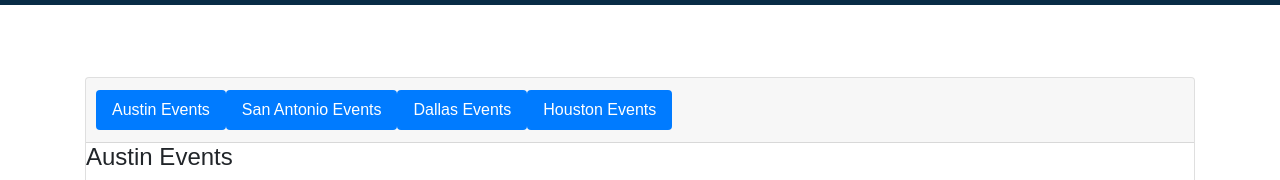
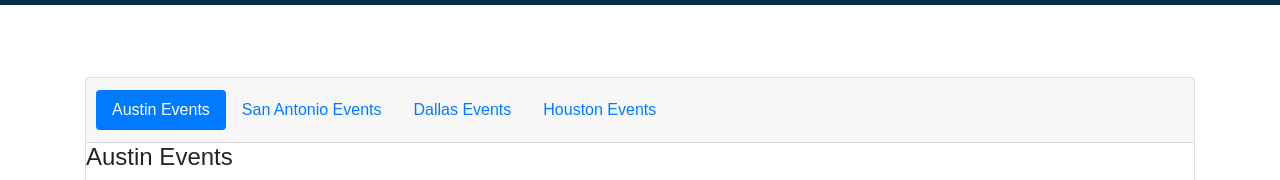
Before and after one commit to AustinCodingAcademy/calendar, a plain HTML site: page index.html in a window 1280 px wide. Shown: the part 51-231 px from the top of the page. Drawn offline with nearby package versions, Linux system fonts and the light colour scheme.

Commit message:
first is active

```diff
--- a/index.html
+++ b/index.html
@@ -64,7 +64,7 @@
         $('.nav-pills').append(
           `
           <li class="nav-item">
-            <a class="nav-link active" href="#calendar-${idx}" data-toggle="tab">${calendar.name}</a>
+            <a class="nav-link ${idx === 0 ? 'active': ''}" href="#calendar-${idx}" data-toggle="tab">${calendar.name}</a>
           </li>
           `
         );
```
